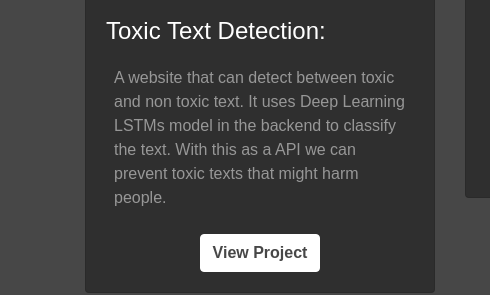
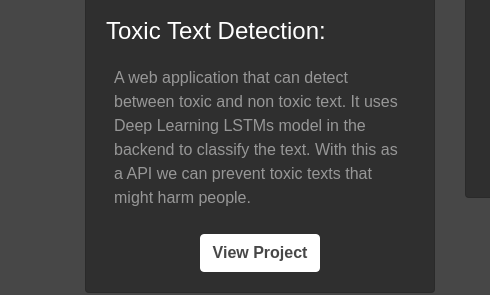
Before and after one commit to mohit9949/mohit9949.github.io, a plain HTML site: page index.html in a window 1280 px wide. Shown: the part 1600-1895 px from the top of the page, 0-490 px from the left. Drawn offline with nearby package versions, Linux system fonts and the light colour scheme.

Commit message:
Update index.html

```diff
--- a/index.html
+++ b/index.html
@@ -68,7 +68,7 @@
         </div>
          <div class="card-body">
             <h4 class="card-title">Toxic Text Detection:</h4>
-           <p class="card-text" style="color:#white;font-family:sans-serif;padding: 0.5rem;"> A website that can detect between toxic and non toxic text. It uses Deep Learning LSTMs model in the backend to classify the text. With this as a API we can prevent toxic texts that might harm people.</p>
+           <p class="card-text" style="color:#white;font-family:sans-serif;padding: 0.5rem;"> A web application that can detect between toxic and non toxic text. It uses Deep Learning LSTMs model in the backend to classify the text. With this as a API we can prevent toxic texts that might harm people.</p>
            <center><a href="https://github.com/mohit9949/Toxic-Text-Detection/tree/master" class="btn btn-primary" target="_blank">View Project</a></center>
          </div>
        </div>
```
